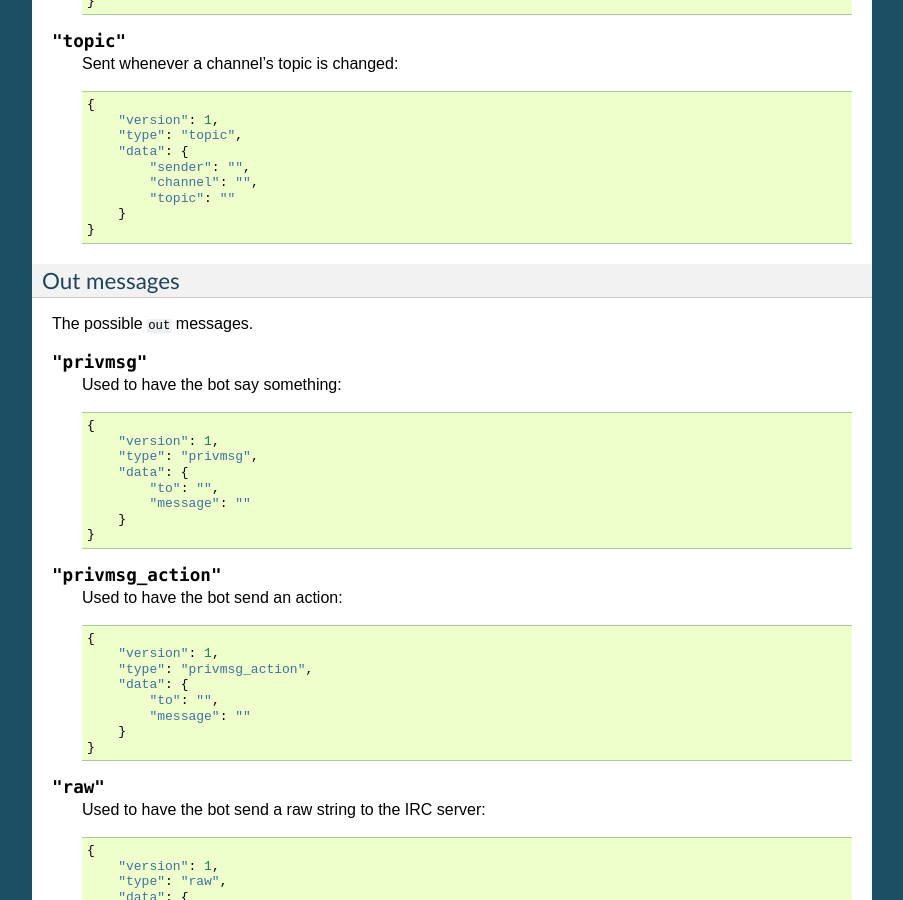
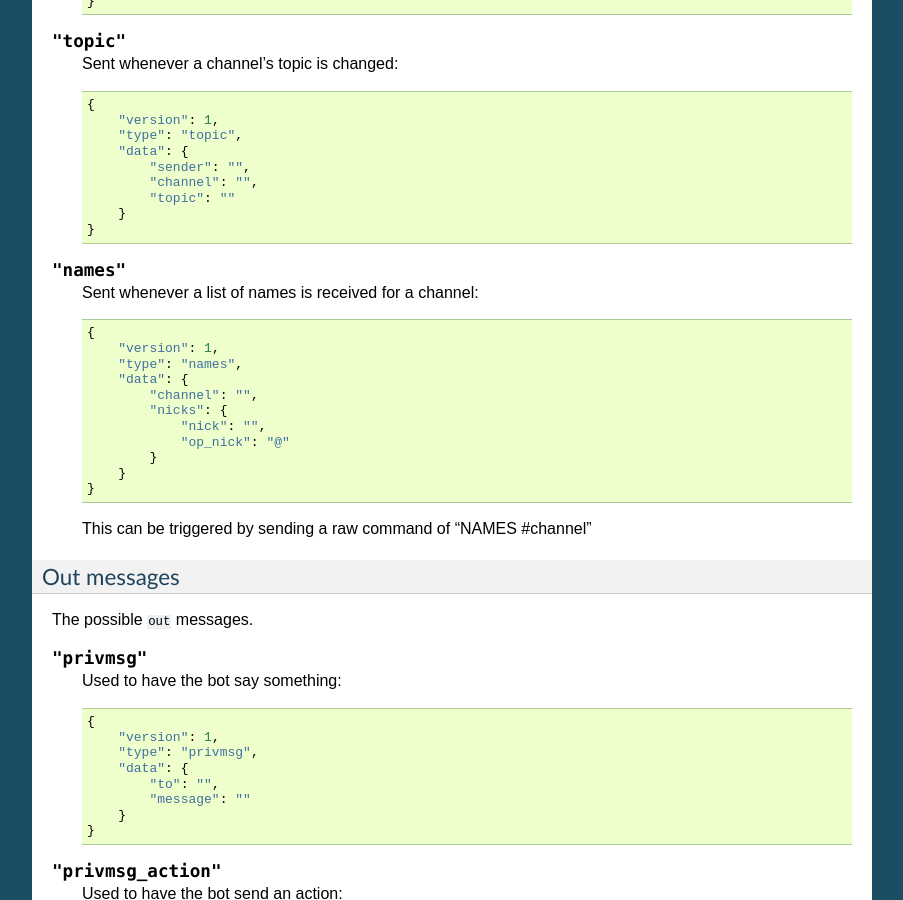
Before and after one commit to zenirc/zenircbot, a Sphinx documentation site: the page built from docs/services_devel.rst, in a window 1280 px wide and 900 px high, scrolled down 1982 px. Shown: the whole window, without its empty margins (198-1101 px from the left). Built offline with Sphinx 7.4.7, drawn with Linux system fonts in a browser that asks for light colours.

Commit message:
Adds 'names' listener to node bot with docs update

```diff
--- a/docs/services_devel.rst
+++ b/docs/services_devel.rst
@@ -135,6 +135,24 @@ The possible ``in`` messages.
             }
         }
 
+.. js:data:: "names"
+
+    Sent whenever a list of names is received for a channel::
+
+        {
+            "version": 1,
+            "type": "names",
+            "data": {
+                "channel": "",
+                "nicks": {
+                    "nick": "",
+                    "op_nick": "@"
+                }
+            }
+        }
+
+    This can be triggered by sending a raw command of "NAMES #channel"
+
 Out messages
 ~~~~~~~~~~~~
 
```
Also changed, not shown: bot.js (+14 -0 lines).
